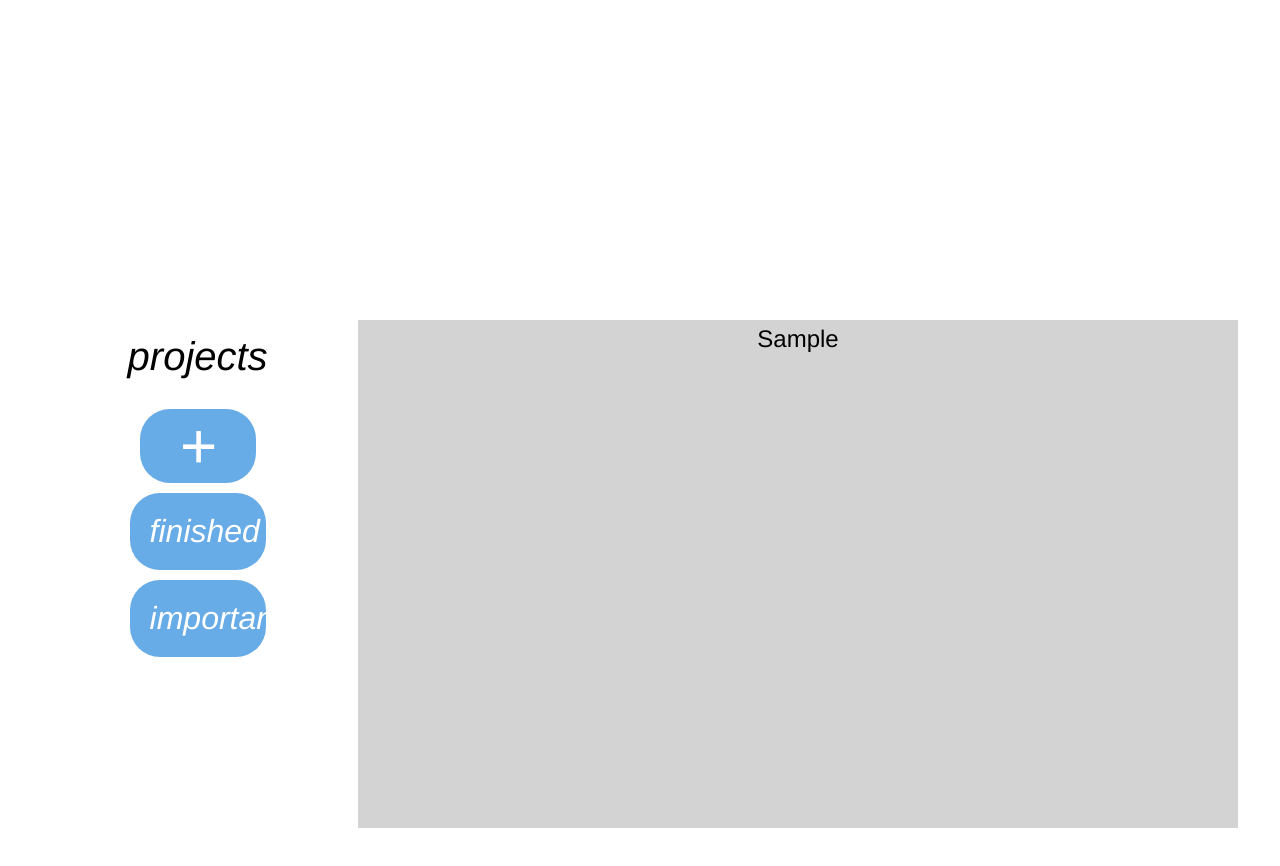
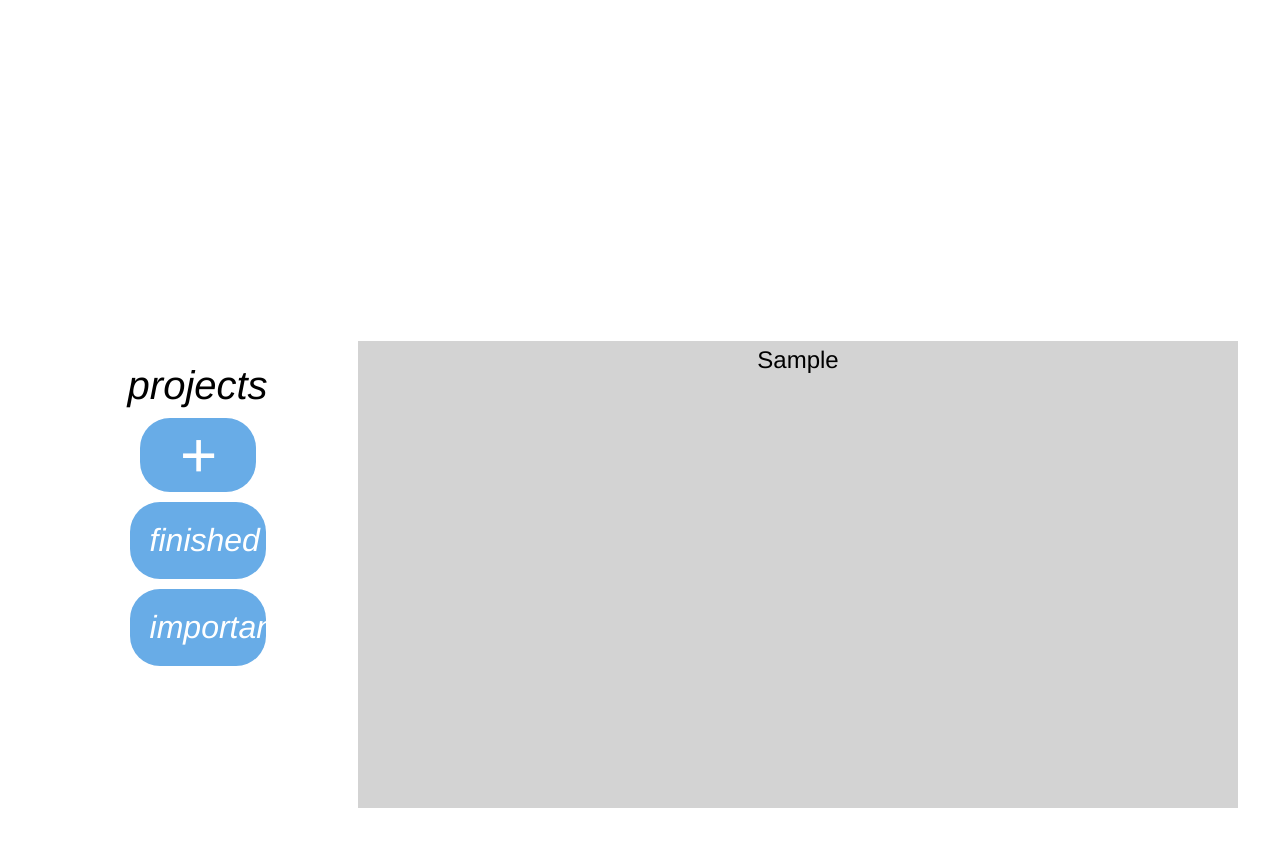
Before and after one commit to bmbaron/todo-list, a plain HTML site: page index.html in a window 1280 px wide. Both pictures are taken after typing "Sample" into the empty fields and a click on the button "add project". After the commit the page ends 816 px from the top, so only its background shows below. Drawn offline with Linux system fonts and the light colour scheme.

Commit message:
made changes to project and task manager files

```diff
--- a/index.html
+++ b/index.html
@@ -12,13 +12,23 @@
 <body>
     <div class="main-container" id="main-container">
         <div class="image"></div>
-        <form class="text-center" id="form">
+
+        <form class="text-center" id="form1">
             <input type="text" autocomplete="off" class="searchbox" id="searchbox" placeholder="What are you working on?">
             </input>
             <div class="button-container">
                 <button type='button' class="button" id="project-button"> add project </button>
             </div>
         </form>
+
+<!--         <form class="text-center" id="form2">
+            <input type="text" autocomplete="off" class="searchbox" id="searchbox" placeholder="What are you working on?">
+            </input>
+            <div class="button-container">
+                <button type='button' class="button" id="project-button"> add project </button>
+            </div>
+        </form> -->
+
         <div class="project-container" id="project-container">
             <div class="control-panel" id="control-panel">
                 <p id="panel-name">projects</p>
@@ -26,7 +36,9 @@
                 <div class="button" id="finished-button">finished</div>
                 <div class="button" id="important-button">important</div>
             </div>
-            <div class="project-view" id="project-view"></div>
+            <div class="project-view" id="project-view">
+                <div class="button" id="task-button"></div>
+            </div>
         </div>
     </div>
 </body>
--- a/main.js
+++ b/main.js
@@ -1 +1 @@
-(()=>{"use strict";const e=(()=>{let e=document.getElementById("project-view"),t=[];return{addProject:n=>{""==n&&(n="[unnamed project]"),t.push(n),console.log("Projects: "+t);let i=document.createElement("div");i.innerHTML=n,i.className="project",console.log(i),e.appendChild(i)}}})(),t=(()=>{let e=document.getElementById("project-view"),t=[];return{addProject:n=>{""==n&&(n="[unnamed project]"),t.push(n),console.log("Projects: "+t);let i=document.createElement("div");i.innerHTML=n,i.className="project",console.log(i),e.appendChild(i)}}})();var n=document.getElementById("form"),i=document.getElementById("searchbox"),l=document.getElementById("project-container"),o=document.getElementById("task-container"),c=document.getElementById("project-button"),d=document.getElementById("add-button");c.onclick=function(){var t=i.value;e.addProject(t),i.value=null,n.style.visibility="hidden",l.style.visibility="visible"},taskButton.onclick=function(){t.createTask(),n.style.visibility="hidden",l.style.visibility="visible",o.style.visibility="visible"},i.addEventListener("keydown",(function(e){13===e.keyCode&&(e.preventDefault(),c.click())})),d.onclick=function(){n.style.visibility="visible",l.style.visibility="hidden",i.focus()}})();
+(()=>{"use strict";const e=(()=>{let e=document.getElementById("project-view"),t=[];return{addProject:i=>{""==i&&(i="[unnamed project]"),t.push(i),console.log("Projects: "+t);let n=document.createElement("div");n.innerHTML=i,n.className="project",console.log(n),e.appendChild(n)}}})(),t=()=>{};document.getElementById("form");var i=document.getElementById("searchbox"),n=document.getElementById("project-container"),l=document.getElementById("task-container"),o=document.getElementById("project-button"),c=document.getElementById("add-button"),d=document.getElementById("task-button");o.onclick=function(){var t=i.value;e.addProject(t),i.value=null,form1.style.visibility="hidden",n.style.visibility="visible"},d.onclick=function(){t(),form1.style.visibility="hidden",n.style.visibility="visible",l.style.visibility="visible"},i.addEventListener("keydown",(function(e){13===e.keyCode&&(e.preventDefault(),o.click())})),c.onclick=function(){form1.style.visibility="visible",n.style.visibility="hidden",i.placeholder="add a project",i.focus()}})();
--- a/style.css
+++ b/style.css
@@ -9,13 +9,15 @@
     text-align: center;
     justify-content: center;
     font-family:'Franklin Gothic Medium', 'Arial Narrow', Arial, sans-serif;
+    overflow: hidden;
 }
 
 .main-container .image {
-    width: 40%;
-    height: 30%;
-    margin: auto;
-    margin-top: 10%;
+    height: 40%;
+    width: auto;
+    margin: -5px;
+    padding: 0;
+    margin-bottom: 0;
     background-image: url('../../src/images/image.png');
     background-size: 100%;
     background-repeat:no-repeat;
@@ -28,7 +30,7 @@
     display: flex;
     margin-left: auto;
     margin-right: auto;
-    margin-top: 0%;
+    margin-top: 4rem;
     min-width: 250px;
     border: 1px solid #dfe1e5;
     box-shadow: none;
@@ -109,8 +111,8 @@
 }
 
 .main-container .project-container .control-panel p {
-    margin-top: 1rem;
-    margin-bottom: 30px;
+    margin-top: 1.5rem;
+    margin-bottom: 10px;
 }
 
 .main-container .project-container .control-panel .button {
```
